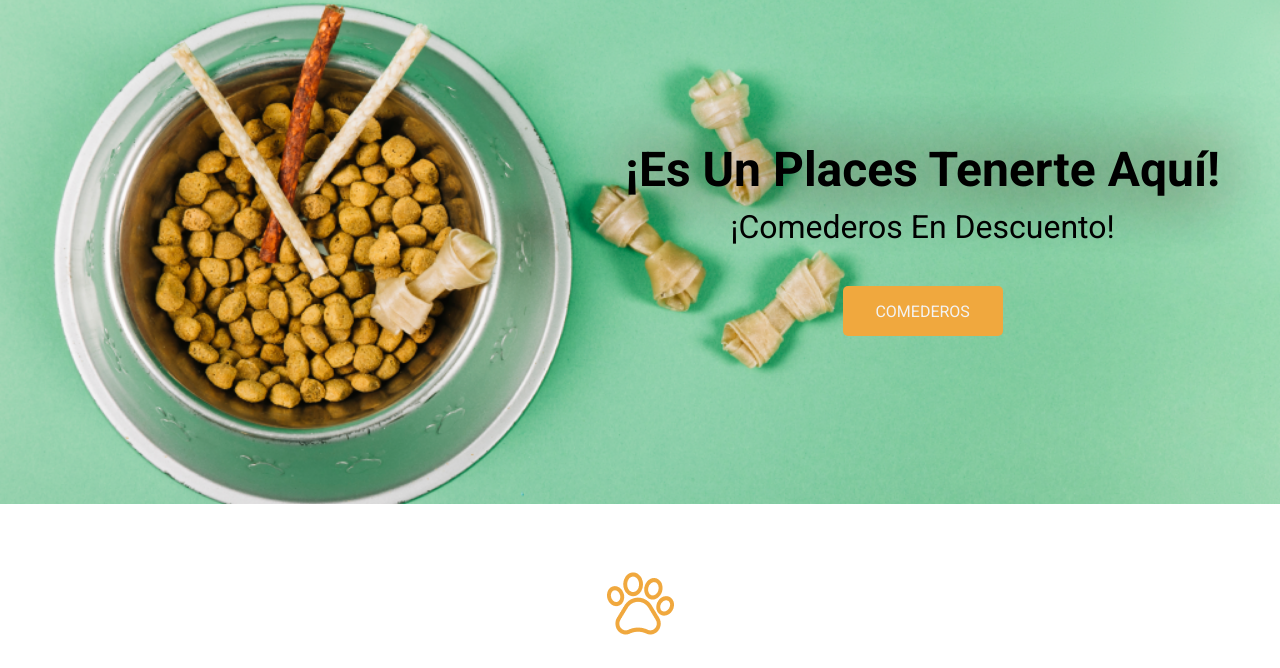
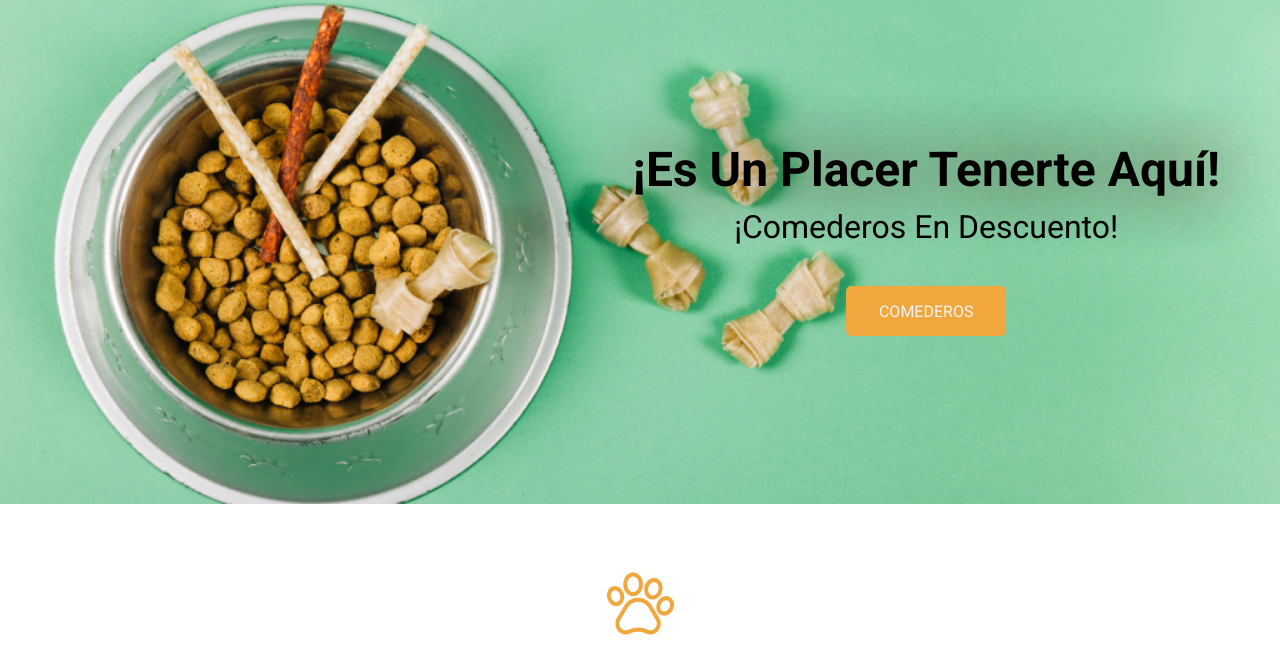
Before and after one commit to Oriana10/Frontend, a plain HTML site: page index.html in a window 1280 px wide. Shown: the part 97-765 px from the top of the page. Drawn offline with Linux system fonts and the light colour scheme.

Commit message:
Corrijo typo

```diff
--- a/index.html
+++ b/index.html
@@ -76,7 +76,7 @@
           alt="Plato comida de perros"
         />
         <div>
-          <p class="titulo">¡es un places tenerte aquí!</p>
+          <p class="titulo">¡es un placer tenerte aquí!</p>
           <p class="subtitulo">¡comederos en descuento!</p>
           <button>comederos</button>
         </div>
```
